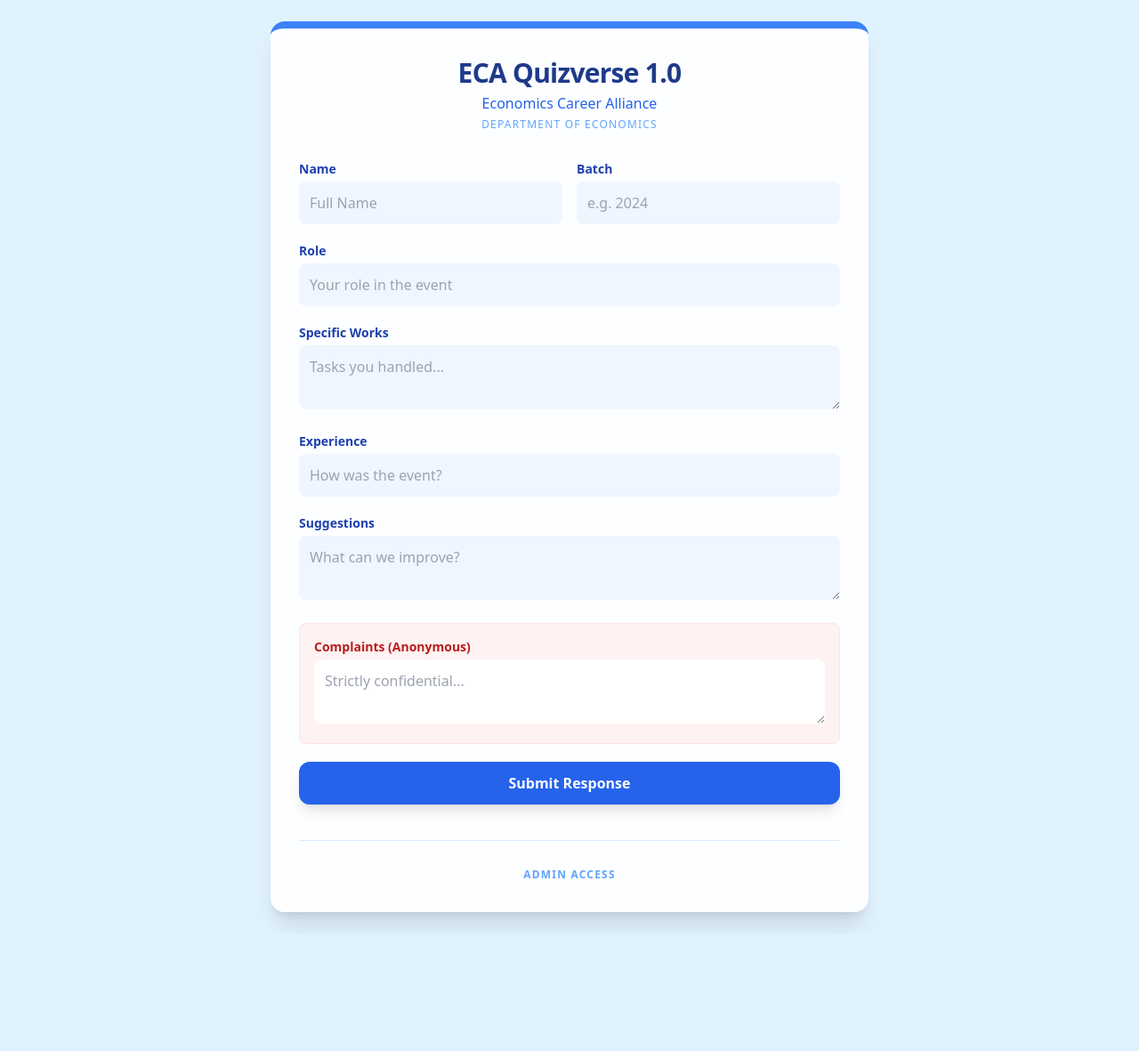
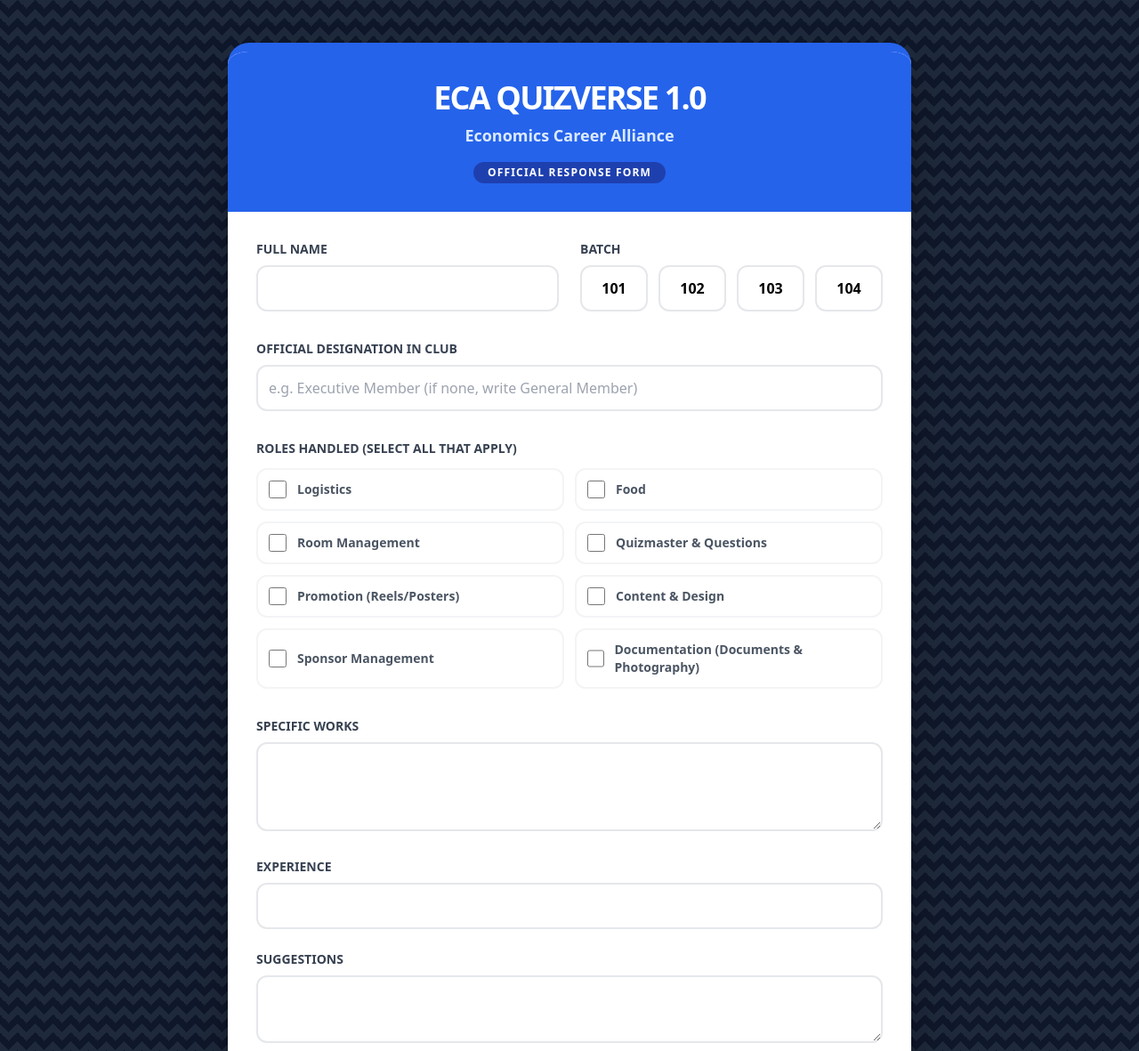
Before and after one commit to hemelhasanakash/Eca-Quizverse-Feedback, a plain HTML site: page index.html in a window 1280 px wide. Shown: the top 1181 px of the page at 89% size. Before the commit the page ends 1049 px from the top, so only its background shows below. Drawn offline with nearby package versions, Linux system fonts and the light colour scheme.

Commit message:
Update index.html

```diff
--- a/index.html
+++ b/index.html
@@ -3,108 +3,167 @@
 <head>
     <meta charset="UTF-8">
     <meta name="viewport" content="width=device-width, initial-scale=1.0">
-    <title>ECA Quizverse 1.0 - Feedback Form</title>
+    <title>ECA Quizverse 1.0 - Official Form</title>
     <script src="https://cdn.tailwindcss.com"></script>
     <style>
         body {
-            background-color: #e0f2fe; /* Light Pastel Blue */
-            background-image: radial-gradient(#bae6fd 0.5px, transparent 0.5px);
+            background-color: #0f172a; /* Deep Midnight Blue */
+            background-image: linear-gradient(135deg, #1e293b 25%, transparent 25%),
+                              linear-gradient(225deg, #1e293b 25%, transparent 25%),
+                              linear-gradient(45deg, #1e293b 25%, transparent 25%),
+                              linear-gradient(315deg, #1e293b 25%, #0f172a 25%);
+            background-position: 10px 0, 10px 0, 0 0, 0 0;
             background-size: 20px 20px;
+            background-repeat: repeat;
         }
         .form-card {
-            background-color: rgba(255, 255, 255, 0.95);
-            border-top: 8px solid #3b82f6;
+            background: #ffffff;
+            border-top: 10px solid #2563eb;
+            box-shadow: 0 25px 50px -12px rgba(0, 0, 0, 0.5);
+        }
+        .input-focus:focus {
+            border-color: #2563eb;
+            box-shadow: 0 0 0 3px rgba(37, 99, 235, 0.2);
+        }
+        .checkbox-item:checked + label {
+            background-color: #dbeafe;
+            border-color: #2563eb;
+            color: #1e40af;
         }
     </style>
 </head>
-<body class="font-sans p-6">
+<body class="font-sans py-12 px-4">
 
-    <div class="max-w-2xl mx-auto form-card p-8 rounded-2xl shadow-xl" id="formContainer">
-        <div class="text-center mb-8">
-            <h1 class="text-3xl font-extrabold text-blue-900 tracking-tight">ECA Quizverse 1.0</h1>
-            <p class="text-blue-600 font-medium mt-1">Economics Career Alliance</p>
-            <p class="text-xs text-blue-400 uppercase tracking-widest mt-1">Department of Economics</p>
+    <div class="max-w-3xl mx-auto form-card rounded-3xl overflow-hidden" id="formContainer">
+        <div class="bg-blue-600 p-8 text-center text-white">
+            <h1 class="text-4xl font-black uppercase tracking-tighter">ECA Quizverse 1.0</h1>
+            <p class="text-blue-100 font-bold mt-2 text-lg">Economics Career Alliance</p>
+            <div class="inline-block mt-4 px-4 py-1 bg-blue-800 rounded-full text-xs font-bold uppercase tracking-widest">Official Response Form</div>
         </div>
 
-        <form id="quizForm" class="space-y-5">
-            <div class="grid grid-cols-1 md:grid-cols-2 gap-4">
+        <form id="quizForm" class="p-8 space-y-8">
+            <div class="grid grid-cols-1 md:grid-cols-2 gap-6">
                 <div>
-                    <label class="block text-sm font-semibold text-blue-800 mb-1">Name</label>
-                    <input type="text" name="name" required placeholder="Full Name" class="w-full border-blue-100 bg-blue-50 p-3 rounded-lg focus:ring-2 focus:ring-blue-400 outline-none transition">
+                    <label class="block text-sm font-black text-gray-700 uppercase mb-2">Full Name</label>
+                    <input type="text" name="name" required class="w-full border-2 border-gray-200 p-3 rounded-xl input-focus outline-none transition font-medium">
                 </div>
                 <div>
-                    <label class="block text-sm font-semibold text-blue-800 mb-1">Batch</label>
-                    <input type="text" name="batch" required placeholder="e.g. 2024" class="w-full border-blue-100 bg-blue-50 p-3 rounded-lg focus:ring-2 focus:ring-blue-400 outline-none transition">
+                    <label class="block text-sm font-black text-gray-700 uppercase mb-2">Batch</label>
+                    <div class="flex gap-3">
+                        <label class="flex-1 text-center border-2 border-gray-200 p-3 rounded-xl cursor-pointer hover:bg-blue-50 transition has-[:checked]:border-blue-600 has-[:checked]:bg-blue-50">
+                            <input type="radio" name="batch" value="101" class="hidden" required> <span class="font-bold">101</span>
+                        </label>
+                        <label class="flex-1 text-center border-2 border-gray-200 p-3 rounded-xl cursor-pointer hover:bg-blue-50 transition has-[:checked]:border-blue-600 has-[:checked]:bg-blue-50">
+                            <input type="radio" name="batch" value="102" class="hidden"> <span class="font-bold">102</span>
+                        </label>
+                        <label class="flex-1 text-center border-2 border-gray-200 p-3 rounded-xl cursor-pointer hover:bg-blue-50 transition has-[:checked]:border-blue-600 has-[:checked]:bg-blue-50">
+                            <input type="radio" name="batch" value="103" class="hidden"> <span class="font-bold">103</span>
+                        </label>
+                        <label class="flex-1 text-center border-2 border-gray-200 p-3 rounded-xl cursor-pointer hover:bg-blue-50 transition has-[:checked]:border-blue-600 has-[:checked]:bg-blue-50">
+                            <input type="radio" name="batch" value="104" class="hidden"> <span class="font-bold">104</span>
+                        </label>
+                    </div>
                 </div>
             </div>
 
             <div>
-                <label class="block text-sm font-semibold text-blue-800 mb-1">Role</label>
-                <input type="text" name="role" required placeholder="Your role in the event" class="w-full border-blue-100 bg-blue-50 p-3 rounded-lg focus:ring-2 focus:ring-blue-400 outline-none transition">
+                <label class="block text-sm font-black text-gray-700 uppercase mb-2">Official Designation in Club</label>
+                <input type="text" name="designation" placeholder="e.g. Executive Member (if none, write General Member)" class="w-full border-2 border-gray-200 p-3 rounded-xl input-focus outline-none font-medium">
             </div>
 
             <div>
-                <label class="block text-sm font-semibold text-blue-800 mb-1">Specific Works</label>
-                <textarea name="works" rows="2" placeholder="Tasks you handled..." class="w-full border-blue-100 bg-blue-50 p-3 rounded-lg focus:ring-2 focus:ring-blue-400 outline-none transition"></textarea>
+                <label class="block text-sm font-black text-gray-700 uppercase mb-3">Roles Handled (Select all that apply)</label>
+                <div class="grid grid-cols-1 sm:grid-cols-2 gap-3" id="roleContainer">
+                    <label class="flex items-center gap-3 p-3 border-2 border-gray-100 rounded-xl cursor-pointer hover:border-blue-300 transition">
+                        <input type="checkbox" name="role" value="Logistics" class="w-5 h-5 accent-blue-600"> <span class="text-sm font-bold text-gray-600">Logistics</span>
+                    </label>
+                    <label class="flex items-center gap-3 p-3 border-2 border-gray-100 rounded-xl cursor-pointer hover:border-blue-300 transition">
+                        <input type="checkbox" name="role" value="Food" class="w-5 h-5 accent-blue-600"> <span class="text-sm font-bold text-gray-600">Food</span>
+                    </label>
+                    <label class="flex items-center gap-3 p-3 border-2 border-gray-100 rounded-xl cursor-pointer hover:border-blue-300 transition">
+                        <input type="checkbox" name="role" value="Room Management" class="w-5 h-5 accent-blue-600"> <span class="text-sm font-bold text-gray-600">Room Management</span>
+                    </label>
+                    <label class="flex items-center gap-3 p-3 border-2 border-gray-100 rounded-xl cursor-pointer hover:border-blue-300 transition">
+                        <input type="checkbox" name="role" value="Quizmaster and Questions" class="w-5 h-5 accent-blue-600"> <span class="text-sm font-bold text-gray-600">Quizmaster & Questions</span>
+                    </label>
+                    <label class="flex items-center gap-3 p-3 border-2 border-gray-100 rounded-xl cursor-pointer hover:border-blue-300 transition">
+                        <input type="checkbox" name="role" value="Promotion" class="w-5 h-5 accent-blue-600"> <span class="text-sm font-bold text-gray-600">Promotion (Reels/Posters)</span>
+                    </label>
+                    <label class="flex items-center gap-3 p-3 border-2 border-gray-100 rounded-xl cursor-pointer hover:border-blue-300 transition">
+                        <input type="checkbox" name="role" value="Content and Design" class="w-5 h-5 accent-blue-600"> <span class="text-sm font-bold text-gray-600">Content & Design</span>
+                    </label>
+                    <label class="flex items-center gap-3 p-3 border-2 border-gray-100 rounded-xl cursor-pointer hover:border-blue-300 transition">
+                        <input type="checkbox" name="role" value="Sponsor Management" class="w-5 h-5 accent-blue-600"> <span class="text-sm font-bold text-gray-600">Sponsor Management</span>
+                    </label>
+                    <label class="flex items-center gap-3 p-3 border-2 border-gray-100 rounded-xl cursor-pointer hover:border-blue-300 transition">
+                        <input type="checkbox" name="role" value="Documentation" class="w-5 h-5 accent-blue-600"> <span class="text-sm font-bold text-gray-600">Documentation (Documents & Photography)</span>
+                    </label>
+                </div>
             </div>
 
-            <div>
-                <label class="block text-sm font-semibold text-blue-800 mb-1">Experience</label>
-                <input type="text" name="experience" placeholder="How was the event?" class="w-full border-blue-100 bg-blue-50 p-3 rounded-lg focus:ring-2 focus:ring-blue-400 outline-none transition">
+            <div class="space-y-6">
+                <div>
+                    <label class="block text-sm font-black text-gray-700 uppercase mb-2">Specific Works</label>
+                    <textarea name="works" rows="3" class="w-full border-2 border-gray-200 p-3 rounded-xl input-focus outline-none"></textarea>
+                </div>
+                <div>
+                    <label class="block text-sm font-black text-gray-700 uppercase mb-2">Experience</label>
+                    <input type="text" name="experience" class="w-full border-2 border-gray-200 p-3 rounded-xl input-focus outline-none">
+                </div>
+                <div>
+                    <label class="block text-sm font-black text-gray-700 uppercase mb-2">Suggestions</label>
+                    <textarea name="suggestions" rows="2" class="w-full border-2 border-gray-200 p-3 rounded-xl input-focus outline-none"></textarea>
+                </div>
+                <div class="bg-black p-6 rounded-2xl">
+                    <label class="block text-sm font-black text-red-500 uppercase mb-2 italic">Complaints (STRICTLY ANONYMOUS)</label>
+                    <textarea name="complaints" rows="2" placeholder="Write freely, your name is not recorded here..." class="w-full bg-gray-900 text-white border-none p-3 rounded-lg focus:ring-2 focus:ring-red-500 outline-none"></textarea>
+                </div>
             </div>
 
-            <div>
-                <label class="block text-sm font-semibold text-blue-800 mb-1">Suggestions</label>
-                <textarea name="suggestions" rows="2" placeholder="What can we improve?" class="w-full border-blue-100 bg-blue-50 p-3 rounded-lg focus:ring-2 focus:ring-blue-400 outline-none transition"></textarea>
-            </div>
-
-            <div class="bg-red-50 p-4 rounded-lg border border-red-100">
-                <label class="block text-sm font-semibold text-red-700 mb-1">Complaints (Anonymous)</label>
-                <textarea name="complaints" rows="2" placeholder="Strictly confidential..." class="w-full border-red-100 bg-white p-3 rounded-lg focus:ring-2 focus:ring-red-300 outline-none transition"></textarea>
-            </div>
-
-            <button type="submit" class="w-full bg-blue-600 hover:bg-blue-700 text-white font-bold py-3 rounded-xl shadow-lg transform active:scale-95 transition-all">
-                Submit Response
+            <button type="submit" id="submitBtn" class="w-full bg-blue-600 hover:bg-blue-700 text-white text-xl font-black py-5 rounded-2xl shadow-xl transform active:scale-95 transition-all uppercase tracking-widest">
+                Submit To Database
             </button>
         </form>
 
-        <div class="mt-10 pt-6 border-t border-blue-100 text-center">
-            <button onclick="toggleAdmin()" class="text-xs font-semibold text-blue-400 hover:text-blue-600 uppercase tracking-widest transition">
-                Admin Access
-            </button>
+        <div class="bg-gray-50 p-6 text-center border-t border-gray-100">
+            <button onclick="toggleAdmin()" class="text-xs font-bold text-gray-400 hover:text-blue-600 transition tracking-tighter">SECURE ADMIN PORTAL</button>
         </div>
     </div>
 
-    <div id="adminSection" class="hidden max-w-5xl mx-auto bg-white p-8 rounded-2xl shadow-2xl mt-10">
-        <div class="flex justify-between items-center mb-6">
-            <h2 class="text-2xl font-bold text-gray-800">ECA Quizverse Records</h2>
-            <button onclick="toggleAdmin()" class="text-gray-400 hover:text-red-500">✕ Close</button>
+    <div id="adminSection" class="hidden max-w-6xl mx-auto bg-white p-8 rounded-3xl shadow-2xl mt-12 border-4 border-gray-800">
+        <div class="flex justify-between items-center mb-8 border-b-4 border-gray-800 pb-4">
+            <h2 class="text-3xl font-black uppercase italic">Master Database</h2>
+            <button onclick="toggleAdmin()" class="bg-red-500 text-white p-2 rounded-full px-4 font-bold">X EXIT</button>
         </div>
 
-        <div id="loginBox" class="flex gap-2 mb-6">
-            <input type="password" id="adminPass" placeholder="Admin Password" class="border p-3 rounded-lg flex-grow outline-none focus:ring-2 focus:ring-gray-300">
-            <button onclick="fetchData()" class="bg-gray-800 text-white px-6 py-3 rounded-lg font-bold hover:bg-black transition">Verify</button>
+        <div id="loginBox" class="max-w-md mx-auto text-center space-y-4">
+            <input type="password" id="adminPass" placeholder="ENTER ADMIN KEY" class="w-full border-4 border-gray-800 p-4 rounded-xl text-center font-black text-2xl">
+            <button onclick="fetchData()" class="w-full bg-gray-800 text-white py-4 rounded-xl font-black hover:bg-black transition">VERIFY IDENTITY</button>
         </div>
 
-        <div class="overflow-x-auto rounded-lg border border-gray-100">
+        <div class="overflow-x-auto mt-6">
             <table id="dataTable" class="w-full text-left border-collapse hidden">
-                <thead><tr class="bg-blue-600 text-white shadow-sm" id="tableHeaders"></tr></thead>
-                <tbody id="tableBody" class="text-gray-700 divide-y divide-gray-100"></tbody>
+                <thead><tr class="bg-gray-800 text-white" id="tableHeaders"></tr></thead>
+                <tbody id="tableBody" class="font-bold text-gray-800 divide-y-2 divide-gray-100"></tbody>
             </table>
         </div>
     </div>
 
     <script>
-        const SCRIPT_URL = 'https://script.google.com/macros/s/AKfycbz1j9sMEPB6lM2j96yMtbRuMnuupNkBdIOD2D5Y0z8N_E5Oohzu_CF8lOuPYZieuHTN/exec';
+        const SCRIPT_URL = 'YOUR_APPS_SCRIPT_URL_HERE';
 
         document.getElementById('quizForm').addEventListener('submit', async (e) => {
             e.preventDefault();
-            const btn = e.target.querySelector('button');
-            btn.innerText = "Sending...";
+            const btn = document.getElementById('submitBtn');
+            btn.innerText = "UPLOADING...";
             btn.disabled = true;
 
             const formData = new FormData(e.target);
+            const roles = [];
+            document.querySelectorAll('input[name="role"]:checked').forEach(cb => roles.push(cb.value));
+
             const data = Object.fromEntries(formData.entries());
+            data.role = roles.join(', '); // Join roles as a string
             data.action = 'submit';
 
             try {
@@ -114,26 +173,25 @@
                 });
 
                 if (await response.text() === "Success") {
-                    alert("Thank you! Your response for ECA Quizverse 1.0 has been recorded.");
+                    alert("SUBMISSION SUCCESSFUL! ECA Quizverse records updated.");
                     e.target.reset();
                 }
             } catch (err) {
-                alert("Error connecting to database.");
+                alert("DATABASE CONNECTION ERROR");
             }
-            btn.innerText = "Submit Response";
+            btn.innerText = "Submit To Database";
             btn.disabled = false;
         });
 
         function toggleAdmin() {
             const section = document.getElementById('adminSection');
             section.classList.toggle('hidden');
-            window.scrollTo({ top: section.offsetTop, behavior: 'smooth' });
         }
 
         async function fetchData() {
             const pass = document.getElementById('adminPass').value;
             const btn = document.querySelector('#loginBox button');
-            btn.innerText = "Loading...";
+            btn.innerText = "ACCESSING...";
 
             try {
                 const response = await fetch(SCRIPT_URL, {
@@ -146,17 +204,17 @@
                     const headers = result[0];
                     const rows = result.slice(1);
 
-                    document.getElementById('tableHeaders').innerHTML = headers.map(h => `<th class="p-4 font-semibold text-sm uppercase">${h}</th>`).join('');
-                    document.getElementById('tableBody').innerHTML = rows.map(r => `<tr class="hover:bg-blue-50 transition">${r.map(c => `<td class="p-4 text-sm">${c}</td>`).join('')}</tr>`).join('');
+                    document.getElementById('tableHeaders').innerHTML = headers.map(h => `<th class="p-4 border-2 border-gray-800 uppercase text-xs">${h}</th>`).join('');
+                    document.getElementById('tableBody').innerHTML = rows.map(r => `<tr class="hover:bg-blue-100 transition">${r.map(c => `<td class="p-4 border-2 border-gray-100 text-sm">${c}</td>`).join('')}</tr>`).join('');
                     document.getElementById('dataTable').classList.remove('hidden');
                     document.getElementById('loginBox').classList.add('hidden');
                 } else {
-                    alert("Access Denied: Incorrect Admin Password");
+                    alert("ACCESS DENIED");
                 }
             } catch (e) {
-                alert("Unauthorized or connection failed.");
+                alert("AUTH FAILURE");
             }
-            btn.innerText = "Verify";
+            btn.innerText = "VERIFY IDENTITY";
         }
     </script>
 </body>
```
